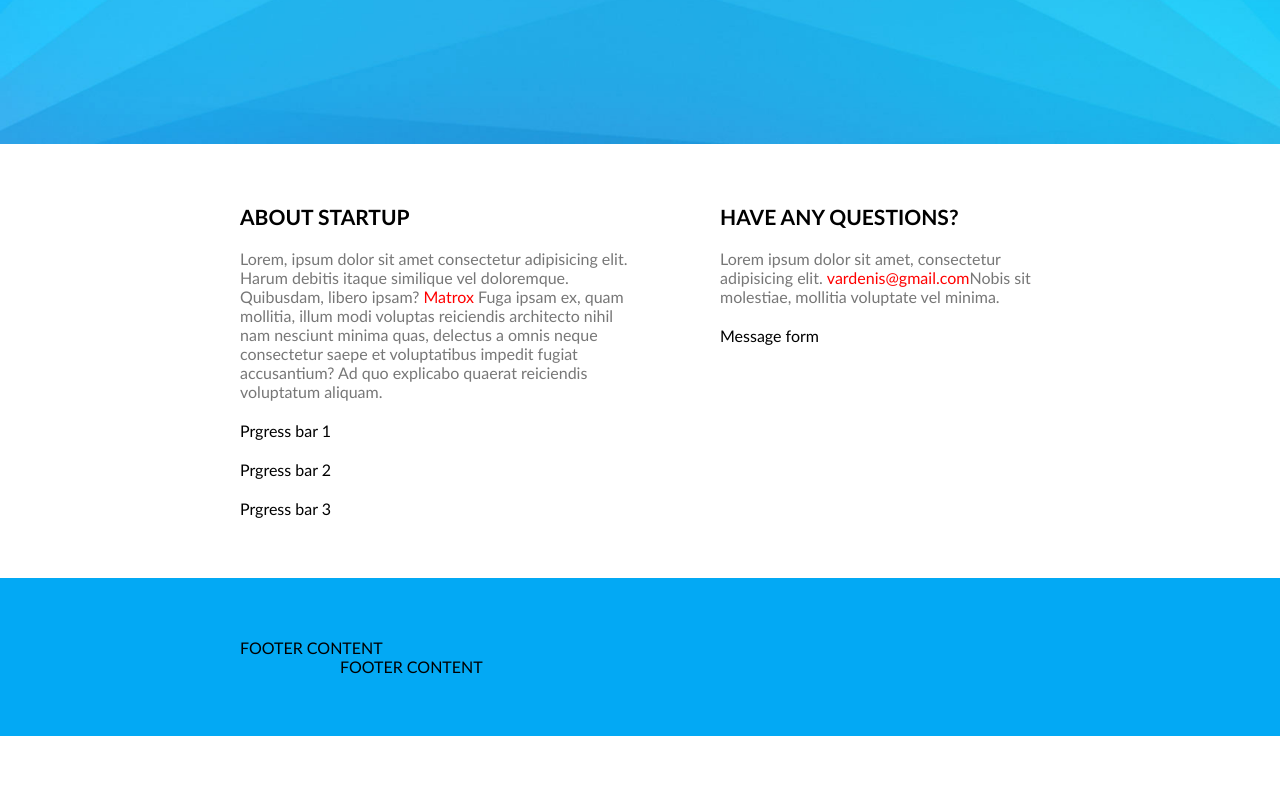
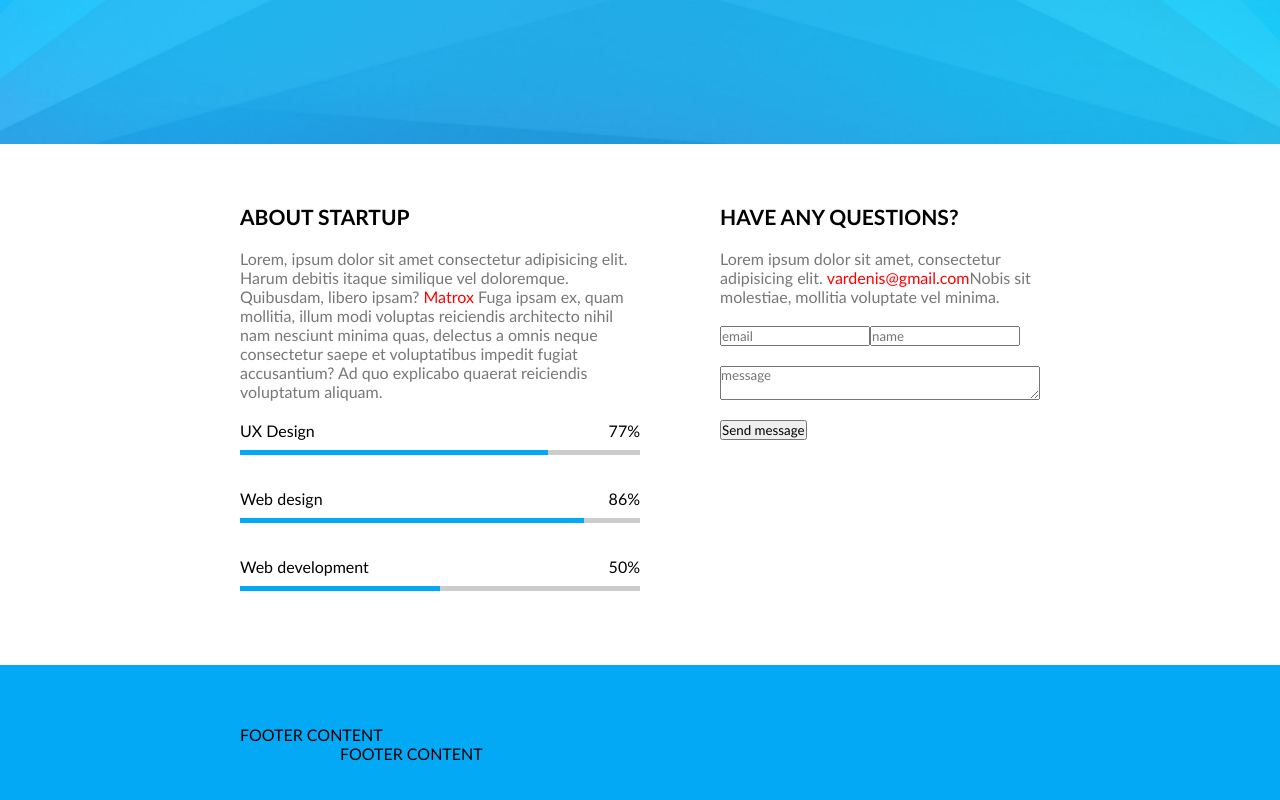
Before and after one commit to Dovydas1z/6-coming-soon, a website: page index.html in a window 1280 px wide. Shown: the part 656-1456 px from the top of the page. Before the commit the page ends 1392 px from the top, so only its background shows below. Drawn offline with Linux system fonts and the light colour scheme.

Commit message:
Form and email contents

```diff
--- a/css/components/form.css
+++ b/css/components/form.css
@@ -0,0 +1,26 @@
+.form {
+
+}
+
+.form > * {
+    margin-bottom: 20px;
+}
+
+.form > *:last-child {
+    margin-bottom: o;
+}
+
+.form > input {
+    width: calc(50% - 10px);
+}
+
+.form > input:last-of-type {
+    float: left;
+}
+
+
+
+
+.form > textarea {
+width: 100%;
+}
--- a/css/components/progress-bar.css
+++ b/css/components/progress-bar.css
@@ -0,0 +1,31 @@
+.progress-bar {
+display: inline-block;
+width: 100%;
+}
+
+.progress-bar > .top {
+display: inline-block;
+width: 100%;
+margin-bottom: 10px;
+}
+
+.progress-bar > .top > .title {
+    float: left;
+}
+
+.progress-bar > .top > .value {
+float: right;
+}
+
+.progress-bar > .bottom {
+display: inline-block;
+width: 100%;
+height: 5px;
+background-color: #ccc;
+}
+
+.progress-bar > .bottom > .bar {
+width: 90%;
+height: 100%;
+background-color: var(--primary-color);
+}
--- a/css/pages/home.css
+++ b/css/pages/home.css
@@ -75,7 +75,6 @@ line-height: 1.2em;
 .content-description {
 font-size: 16px;
 color: #777;
-
 }
 
 .progress-bar {
--- a/index.html
+++ b/index.html
@@ -54,24 +54,44 @@
         <div class="row">
             <div class="column left">
                 <h2 class="content-title">About Startup</h2>
-
                 <p class="content-description">Lorem, ipsum dolor sit amet consectetur adipisicing elit. Harum debitis itaque similique vel doloremque. Quibusdam, libero ipsam? <a class="link"href="#">Matrox</a> Fuga ipsam ex, quam mollitia, illum modi voluptas reiciendis architecto nihil nam nesciunt minima quas, delectus a omnis neque consectetur saepe et voluptatibus impedit fugiat accusantium? Ad quo explicabo quaerat reiciendis voluptatum aliquam.</p>
 
-                <div class="progress-bar">
-                    Prgress  bar 1
+                 <div class="progress-bar">
+                     <div class="top">
+                         <div class="title">UX Design</div>
+                         <div class="value">77%</div>
+                     </div>
+                  <div class="bottom">
+                    <div class="bar" style="width: 77%;"></div>
                 </div>
-                <div class="progress-bar">
-                    Prgress  bar 2
+              </div>
+             <div class="progress-bar">
+                    <div class="top">
+                       <div class="title">Web design</div>
+                       <div class="value">86%</div>
+                    </div>
+                    <div class="bottom">
+                       <div class="bar" style="width: 86%;"></div>
+                   </div>
                 </div>
-                <div class="progress-bar">
-                    Prgress  bar 3
+                 <div class="progress-bar">
+                    <div class="top">
+                       <div class="title">Web development</div>
+                       <div class="value">50%</div>
+                    </div>
+                    <div class="bottom">
+                       <div class="bar" style="width: 50%;"></div>
+                    </div>
                 </div>
             </div>
-              <div class="column right">
+                <div class="column right">
                 <h2 class="content-title">Have any questions?</h2>
                 <p class="content-description"> Lorem ipsum dolor sit amet, consectetur adipisicing elit.  <a class="link" href="mailto:vardenis@gmail.com">vardenis@gmail.com</a>Nobis sit molestiae, mollitia voluptate vel minima.</p>
                 <form class="form">
-                    Message form
+                    <input type="text" placeholder="name" required autocomplete="name">
+                    <input type="email" placeholder="email" required autocomplete="email">
+                    <textarea name="" id="" placeholder="message" required autocomplete="off"></textarea>
+                    <button type="submit">Send message</button>
                 </form>
             </div>
         </div>
```
